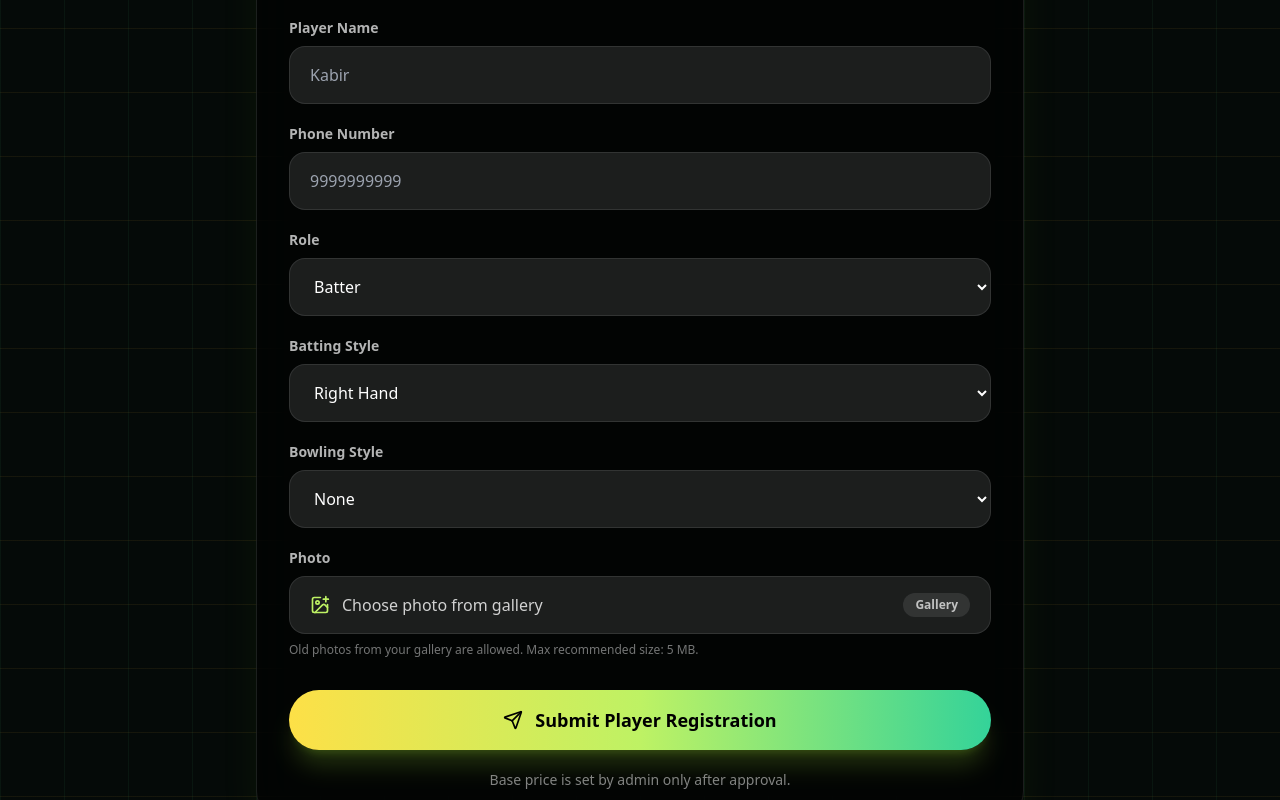
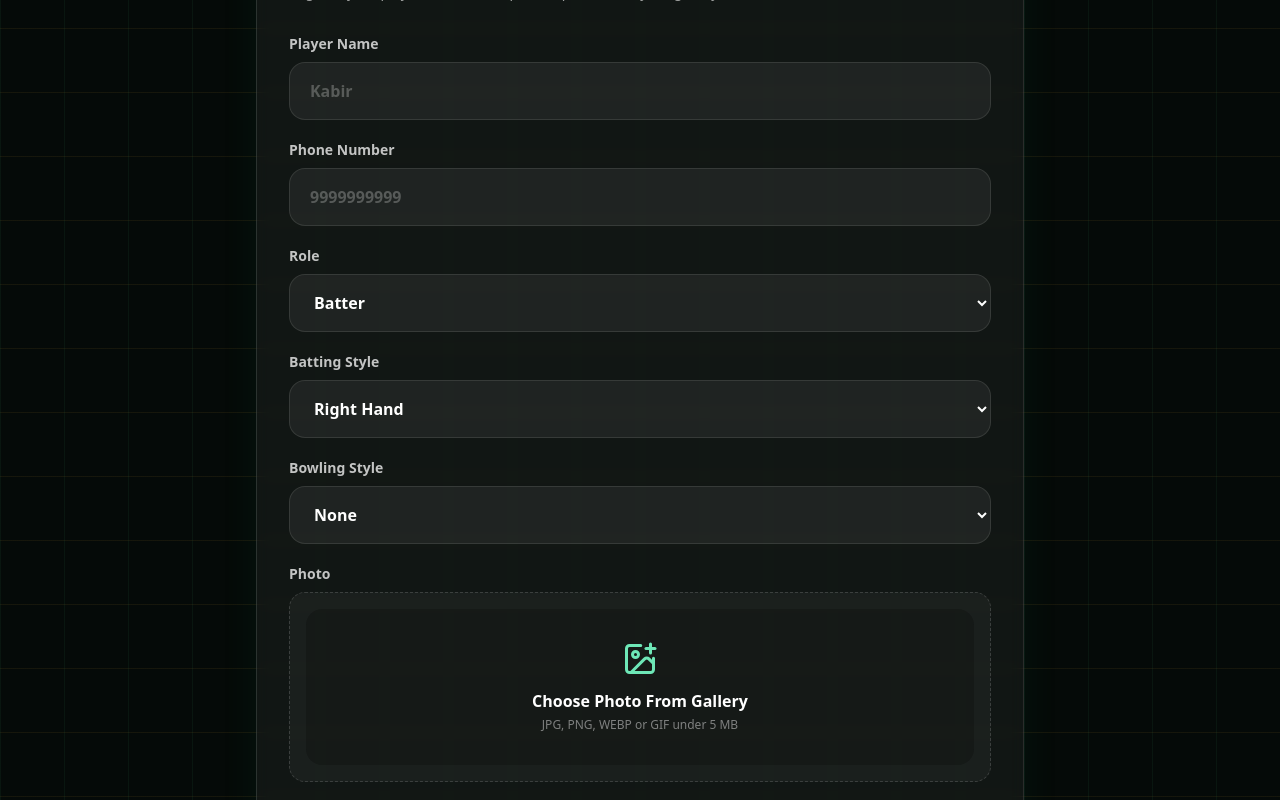
Before and after one commit to MohammedNoorDehalvi/Namee, a Next.js app: page /player-registration in a window 1280 px wide. Shown: the part 420-1220 px from the top of the page. Built offline with nearby package versions, Linux system fonts and the light colour scheme.

Commit message:
Remove registration limit and fix upload

```diff
--- a/app/api/players/register/route.ts
+++ b/app/api/players/register/route.ts
@@ -1,47 +1,48 @@
-import { NextResponse } from 'next/server';
-import { z } from 'zod';
-import { cleanPhoneInput, jsonError } from '@/lib/auction-server';
-import { isValidPhoneNumber } from '@/lib/auction-utils';
-import { createSupabaseAdmin } from '@/lib/supabase/admin';
+import { NextResponse } from "next/server";
+import { z } from "zod";
+import { cleanPhoneInput, jsonError } from "@/lib/auction-server";
+import { isValidPhoneNumber } from "@/lib/auction-utils";
+import { createSupabaseAdmin } from "@/lib/supabase/admin";
 
-export const runtime = 'nodejs';
+export const runtime = "nodejs";
 
-const PLAYER_PHOTO_BUCKET = 'player-photos';
+const PLAYER_PHOTO_BUCKET = "player-photos";
 const MAX_PHOTO_SIZE_BYTES = 5 * 1024 * 1024;
 
 const schema = z.object({
-  name: z.string().trim().min(2, 'Player name is required.'),
-  phone: z.string().trim().min(10, 'Phone number is required.'),
-  role: z.enum(['Batter', 'Bowler', 'All-rounder', 'Wicketkeeper']),
-  batting_style: z.enum(['Right Hand', 'Left Hand']),
-  bowling_style: z.enum(['Fast', 'Medium', 'Spin', 'None']),
+  name: z.string().trim().min(2, "Player name is required."),
+  phone: z.string().trim().min(10, "Phone number is required."),
+  role: z.enum(["Batter", "Bowler", "All-rounder", "Wicketkeeper"]),
+  batting_style: z.enum(["Right Hand", "Left Hand"]),
+  bowling_style: z.enum(["Fast", "Medium", "Spin", "None"]),
   photo_url: z.string().url().nullable().optional(),
 });
 
 type PlayerRegistrationInput = z.infer<typeof schema>;
 
 function fileExtension(file: File) {
-  const byName = file.name.split('.').pop()?.toLowerCase();
+  const byName = file.name.split(".").pop()?.toLowerCase();
   if (byName && /^[a-z0-9]+$/.test(byName)) return byName;
-  if (file.type === 'image/png') return 'png';
-  if (file.type === 'image/webp') return 'webp';
-  if (file.type === 'image/gif') return 'gif';
-  return 'jpg';
+  if (file.type === "image/png") return "png";
+  if (file.type === "image/webp") return "webp";
+  if (file.type === "image/gif") return "gif";
+  return "jpg";
 }
 
 function isStorageBucketMissing(message: string) {
   const safeMessage = message.toLowerCase();
-  return safeMessage.includes('bucket') && (safeMessage.includes('not found') || safeMessage.includes('does not exist'));
+  return safeMessage.includes("bucket") && (safeMessage.includes("not found") || safeMessage.includes("does not exist"));
 }
 
 async function ensurePhotoBucket(supabase: ReturnType<typeof createSupabaseAdmin>) {
   const { error } = await supabase.storage.createBucket(PLAYER_PHOTO_BUCKET, {
     public: true,
     fileSizeLimit: `${MAX_PHOTO_SIZE_BYTES}`,
-    allowedMimeTypes: ['image/jpeg', 'image/png', 'image/webp', 'image/gif'],
+    allowedMimeTypes: ["image/jpeg", "image/png", "image/webp", "image/gif"],
   });
 
-  if (error && !error.message.toLowerCase().includes('already exists')) {
+  const safeMessage = error?.message.toLowerCase() || "";
+  if (error && !safeMessage.includes("already exists") && !safeMessage.includes("already exist")) {
     throw new Error(error.message);
   }
 }
@@ -49,12 +50,12 @@ async function ensurePhotoBucket(supabase: ReturnType<typeof createSupabaseAdmin
 async function uploadPlayerPhoto(supabase: ReturnType<typeof createSupabaseAdmin>, photo: File | null) {
   if (!photo || photo.size === 0) return null;
 
-  if (!photo.type.startsWith('image/')) {
-    throw new Error('Please upload an image file only.');
+  if (!photo.type.startsWith("image/")) {
+    throw new Error("Please upload an image file only.");
   }
 
   if (photo.size > MAX_PHOTO_SIZE_BYTES) {
-    throw new Error('Photo is too large. Upload an image under 5 MB.');
+    throw new Error("Photo is too large. Upload an image under 5 MB.");
   }
 
   const ext = fileExtension(photo);
@@ -62,16 +63,16 @@ async function uploadPlayerPhoto(supabase: ReturnType<typeof createSupabaseAdmin
   const buffer = Buffer.from(await photo.arrayBuffer());
 
   let upload = await supabase.storage.from(PLAYER_PHOTO_BUCKET).upload(path, buffer, {
-    contentType: photo.type || 'image/jpeg',
-    cacheControl: '3600',
+    contentType: photo.type || "image/jpeg",
+    cacheControl: "3600",
     upsert: false,
   });
 
   if (upload.error && isStorageBucketMissing(upload.error.message)) {
     await ensurePhotoBucket(supabase);
     upload = await supabase.storage.from(PLAYER_PHOTO_BUCKET).upload(path, buffer, {
-      contentType: photo.type || 'image/jpeg',
-      cacheControl: '3600',
+      contentType: photo.type || "image/jpeg",
+      cacheControl: "3600",
       upsert: false,
     });
   }
@@ -85,28 +86,29 @@ async function uploadPlayerPhoto(supabase: ReturnType<typeof createSupabaseAdmin
 }
 
 async function parseRegistrationRequest(request: Request) {
-  const contentType = request.headers.get('content-type') || '';
+  const contentType = request.headers.get("content-type") || "";
 
-  if (contentType.includes('multipart/form-data')) {
+  if (contentType.includes("multipart/form-data")) {
     const formData = await request.formData();
-    const photo = formData.get('photo');
+    const photo = formData.get("photo");
 
     return {
       data: {
-        name: String(formData.get('name') || ''),
-        phone: String(formData.get('phone') || ''),
-        role: String(formData.get('role') || ''),
-        batting_style: String(formData.get('batting_style') || ''),
-        bowling_style: String(formData.get('bowling_style') || ''),
+        name: String(formData.get("name") || ""),
+        phone: String(formData.get("phone") || ""),
+        role: String(formData.get("role") || ""),
+        batting_style: String(formData.get("batting_style") || ""),
+        bowling_style: String(formData.get("bowling_style") || ""),
       },
       photo: photo instanceof File ? photo : null,
     };
   }
 
-  return {
-    data: await request.json(),
-    photo: null,
-  };
+  return { data: await request.json(), photo: null };
+}
+
+function removedLimitMessage(message: string) {
+  return message.toLowerCase().includes("already registered 2") || message.toLowerCase().includes("phone number has already registered");
 }
 
 export async function POST(request: Request) {
@@ -115,32 +117,21 @@ export async function POST(request: Request) {
     const parsed = schema.safeParse(data);
 
     if (!parsed.success) {
-      return jsonError(parsed.error.issues[0]?.message || 'Invalid registration details.');
+      return jsonError(parsed.error.issues[0]?.message || "Invalid registration details.");
     }
 
     const phone = cleanPhoneInput(parsed.data.phone);
     if (!isValidPhoneNumber(phone)) {
-      return jsonError('Enter a valid phone number.');
+      return jsonError("Enter a valid phone number.");
     }
 
     const supabase = createSupabaseAdmin();
-    const { count, error: countError } = await supabase
-      .from('players')
-      .select('id', { count: 'exact', head: true })
-      .eq('normalized_phone', phone);
-
-    if (countError) {
-      return jsonError(countError.message, 500);
-    }
-
-    if ((count || 0) >= 2) {
-      return jsonError('This phone number has already registered 2 players.');
-    }
-
     const photoUrl = await uploadPlayerPhoto(supabase, photo);
     const payload: PlayerRegistrationInput = parsed.data;
 
-    const { error } = await supabase.from('players').insert({
+    // No registration rate limit / no max-2-phone-number check here.
+    // Phone is only normalized and validated.
+    const { error } = await supabase.from("players").insert({
       name: payload.name,
       phone,
       normalized_phone: phone,
@@ -148,24 +139,22 @@ export async function POST(request: Request) {
       batting_style: payload.batting_style,
       bowling_style: payload.bowling_style,
       photo_url: photoUrl || payload.photo_url || null,
-      approval_status: 'Pending',
-      status: 'Available',
-      auction_status: 'PENDING',
+      approval_status: "Pending",
+      status: "Available",
+      auction_status: "PENDING",
       base_price: null,
       current_bid: 0,
     });
 
     if (error) {
-      return jsonError(
-        error.message.includes('already registered 2')
-          ? 'This phone number has already registered 2 players.'
-          : error.message,
-        400,
-      );
+      if (removedLimitMessage(error.message)) {
+        return jsonError("Old database phone limit is still active. Run supabase/remove_phone_limit.sql once in Supabase SQL Editor.", 400);
+      }
+      return jsonError(error.message, 400);
     }
 
     return NextResponse.json({ ok: true });
   } catch (error) {
-    return jsonError(error instanceof Error ? error.message : 'Registration failed.', 500);
+    return jsonError(error instanceof Error ? error.message : "Registration failed.", 500);
   }
 }
--- a/components/forms/PlayerRegistrationForm.tsx
+++ b/components/forms/PlayerRegistrationForm.tsx
@@ -1,24 +1,27 @@
-'use client';
+"use client";
 
-import { useRef, useState } from 'react';
-import { ImagePlus, Send } from 'lucide-react';
-import { battingStyles, bowlingStyles, playerRoles } from '@/lib/constants';
-import { normalizePhoneNumber } from '@/lib/auction-utils';
-import { toast } from '@/components/ui/AppToaster';
-
-const initialForm = {
-  name: '',
-  phone: '',
-  role: 'Batter',
-  batting_style: 'Right Hand',
-  bowling_style: 'None',
-};
+import { useMemo, useRef, useState } from "react";
+import { ImagePlus, Send, X } from "lucide-react";
+import { battingStyles, bowlingStyles, playerRoles } from "@/lib/constants";
+import { normalizePhoneNumber } from "@/lib/auction-utils";
+import { toast } from "@/components/ui/AppToaster";
 
 export function PlayerRegistrationForm() {
-  const [form, setForm] = useState(initialForm);
+  const fileInputRef = useRef<HTMLInputElement | null>(null);
+  const [form, setForm] = useState({
+    name: "",
+    phone: "",
+    role: "Batter",
+    batting_style: "Right Hand",
+    bowling_style: "None",
+  });
   const [file, setFile] = useState<File | null>(null);
   const [loading, setLoading] = useState(false);
-  const fileRef = useRef<HTMLInputElement | null>(null);
+
+  const previewUrl = useMemo(() => {
+    if (!file) return null;
+    return URL.createObjectURL(file);
+  }, [file]);
 
   function update(key: string, value: string) {
     setForm((old) => ({ ...old, [key]: value }));
@@ -26,133 +29,178 @@ export function PlayerRegistrationForm() {
 
   async function onSubmit(e: React.FormEvent) {
     e.preventDefault();
+    if (loading) return;
+
     setLoading(true);
-
     try {
       const body = new FormData();
-      body.set('name', form.name.trim());
-      body.set('phone', normalizePhoneNumber(form.phone));
-      body.set('role', form.role);
-      body.set('batting_style', form.batting_style);
-      body.set('bowling_style', form.bowling_style);
-      if (file) body.set('photo', file);
+      body.append("name", form.name.trim());
+      body.append("phone", normalizePhoneNumber(form.phone));
+      body.append("role", form.role);
+      body.append("batting_style", form.batting_style);
+      body.append("bowling_style", form.bowling_style);
+      if (file) body.append("photo", file);
 
-      const res = await fetch('/api/players/register', {
-        method: 'POST',
+      const res = await fetch("/api/players/register", {
+        method: "POST",
         body,
       });
 
       const json = await res.json().catch(() => ({}));
-      if (!res.ok) throw new Error(json.error || 'Registration failed');
+      if (!res.ok) throw new Error(json.error || "Registration failed");
 
-      toast('Player registered. Waiting for admin approval.');
-      setForm(initialForm);
+      toast("Player registered. Waiting for admin approval.");
+      setForm({
+        name: "",
+        phone: "",
+        role: "Batter",
+        batting_style: "Right Hand",
+        bowling_style: "None",
+      });
       setFile(null);
-      if (fileRef.current) fileRef.current.value = '';
+      if (fileInputRef.current) fileInputRef.current.value = "";
     } catch (err) {
-      toast(err instanceof Error ? err.message : 'Registration failed');
+      toast(err instanceof Error ? err.message : "Registration failed");
     } finally {
       setLoading(false);
     }
   }
 
   return (
-    <form
-      onSubmit={onSubmit}
-      className="mx-auto max-w-3xl rounded-[2rem] border border-white/10 bg-black/55 p-6 shadow-2xl shadow-lime-500/10 backdrop-blur-xl md:p-8"
-    >
-      <div className="mb-6">
-        <p className="text-sm font-semibold uppercase tracking-[0.3em] text-lime-300">Join the auction</p>
-        <h1 className="mt-2 text-3xl font-black text-white md:text-4xl">Player Registration</h1>
-        <p className="mt-2 text-sm text-white/60">One phone number can register maximum 2 players.</p>
+    <form onSubmit={onSubmit} className="mx-auto max-w-3xl rounded-[2rem] border border-white/10 bg-white/[0.05] p-6 shadow-2xl shadow-emerald-500/10 backdrop-blur md:p-8">
+      <div className="mb-8">
+        <p className="text-sm font-semibold uppercase tracking-[0.3em] text-emerald-300">APL Registration</p>
+        <h2 className="mt-3 text-3xl font-black text-white md:text-4xl">Player Registration</h2>
+        <p className="mt-3 text-sm text-white/60">Register your player details and upload a photo from your gallery.</p>
       </div>
 
       <div className="grid gap-5">
         <Field label="Player Name">
           <input
-            className="w-full rounded-2xl border border-white/10 bg-white/10 px-5 py-4 text-white outline-none transition focus:border-lime-300"
             value={form.name}
-            onChange={(e) => update('name', e.target.value)}
+            onChange={(e) => update("name", e.target.value)}
             placeholder="Kabir"
             required
+            className="w-full rounded-2xl border border-white/10 bg-white/[0.06] px-5 py-4 text-base font-semibold text-white outline-none transition placeholder:text-white/25 focus:border-emerald-300/70 focus:bg-white/[0.09]"
           />
         </Field>
 
         <Field label="Phone Number">
           <input
-            className="w-full rounded-2xl border border-white/10 bg-white/10 px-5 py-4 text-white outline-none transition focus:border-lime-300"
             value={form.phone}
-            onChange={(e) => update('phone', e.target.value)}
+            onChange={(e) => update("phone", e.target.value)}
             inputMode="tel"
             placeholder="9999999999"
             required
+            className="w-full rounded-2xl border border-white/10 bg-white/[0.06] px-5 py-4 text-base font-semibold text-white outline-none transition placeholder:text-white/25 focus:border-emerald-300/70 focus:bg-white/[0.09]"
           />
         </Field>
 
         <Field label="Role">
           <select
-            className="w-full rounded-2xl border border-white/10 bg-white/10 px-5 py-4 text-white outline-none transition focus:border-lime-300"
             value={form.role}
-            onChange={(e) => update('role', e.target.value)}
+            onChange={(e) => update("role", e.target.value)}
+            className="w-full rounded-2xl border border-white/10 bg-white/[0.06] px-5 py-4 text-base font-semibold text-white outline-none transition focus:border-emerald-300/70 focus:bg-white/[0.09]"
           >
             {playerRoles.map((role) => (
-              <option key={role}>{role}</option>
+              <option key={role} value={role} className="bg-slate-950 text-white">
+                {role}
+              </option>
             ))}
           </select>
         </Field>
 
         <Field label="Batting Style">
           <select
-            className="w-full rounded-2xl border border-white/10 bg-white/10 px-5 py-4 text-white outline-none transition focus:border-lime-300"
             value={form.batting_style}
-            onChange={(e) => update('batting_style', e.target.value)}
+            onChange={(e) => update("batting_style", e.target.value)}
+            className="w-full rounded-2xl border border-white/10 bg-white/[0.06] px-5 py-4 text-base font-semibold text-white outline-none transition focus:border-emerald-300/70 focus:bg-white/[0.09]"
           >
             {battingStyles.map((style) => (
-              <option key={style}>{style}</option>
+              <option key={style} value={style} className="bg-slate-950 text-white">
+                {style}
+              </option>
             ))}
           </select>
         </Field>
 
         <Field label="Bowling Style">
           <select
-            className="w-full rounded-2xl border border-white/10 bg-white/10 px-5 py-4 text-white outline-none transition focus:border-lime-300"
             value={form.bowling_style}
-            onChange={(e) => update('bowling_style', e.target.value)}
+            onChange={(e) => update("bowling_style", e.target.value)}
+            className="w-full rounded-2xl border border-white/10 bg-white/[0.06] px-5 py-4 text-base font-semibold text-white outline-none transition focus:border-emerald-300/70 focus:bg-white/[0.09]"
           >
             {bowlingStyles.map((style) => (
-              <option key={style}>{style}</option>
+              <option key={style} value={style} className="bg-slate-950 text-white">
+                {style}
+              </option>
             ))}
           </select>
         </Field>
 
         <Field label="Photo">
-          <label className="flex cursor-pointer items-center justify-between gap-3 rounded-2xl border border-white/10 bg-white/10 px-5 py-4 text-white transition hover:border-lime-300/70">
-            <span className="flex min-w-0 items-center gap-3">
-              <ImagePlus className="h-5 w-5 shrink-0 text-lime-300" />
-              <span className="truncate text-white/80">{file ? file.name : 'Choose photo from gallery'}</span>
-            </span>
-            <span className="shrink-0 rounded-full bg-white/10 px-3 py-1 text-xs font-bold text-white/70">Gallery</span>
+          <div className="rounded-2xl border border-dashed border-white/15 bg-white/[0.04] p-4">
             <input
-              ref={fileRef}
+              ref={fileInputRef}
               type="file"
               accept="image/*"
               className="hidden"
               onChange={(e) => setFile(e.target.files?.[0] || null)}
             />
-          </label>
-          <p className="mt-2 text-xs text-white/45">Old photos from your gallery are allowed. Max recommended size: 5 MB.</p>
+
+            {previewUrl ? (
+              <div className="flex flex-col gap-4 sm:flex-row sm:items-center">
+                {/* eslint-disable-next-line @next/next/no-img-element */}
+                <img src={previewUrl} alt="Selected player" className="h-28 w-28 rounded-2xl object-cover ring-1 ring-white/10" />
+                <div className="min-w-0 flex-1">
+                  <p className="truncate text-sm font-bold text-white">{file?.name}</p>
+                  <p className="mt-1 text-xs text-white/50">Gallery photo selected</p>
+                  <div className="mt-4 flex flex-wrap gap-2">
+                    <button
+                      type="button"
+                      onClick={() => fileInputRef.current?.click()}
+                      className="rounded-full border border-white/10 bg-white/[0.07] px-4 py-2 text-xs font-bold text-white transition hover:bg-white/[0.12]"
+                    >
+                      Change Photo
+                    </button>
+                    <button
+                      type="button"
+                      onClick={() => {
+                        setFile(null);
+                        if (fileInputRef.current) fileInputRef.current.value = "";
+                      }}
+                      className="inline-flex items-center gap-2 rounded-full border border-red-400/20 bg-red-500/10 px-4 py-2 text-xs font-bold text-red-200 transition hover:bg-red-500/20"
+                    >
+                      <X className="h-3.5 w-3.5" /> Remove
+                    </button>
+                  </div>
+                </div>
+              </div>
+            ) : (
+              <button
+                type="button"
+                onClick={() => fileInputRef.current?.click()}
+                className="flex w-full flex-col items-center justify-center rounded-2xl bg-black/20 px-5 py-8 text-center transition hover:bg-black/30"
+              >
+                <ImagePlus className="h-9 w-9 text-emerald-300" />
+                <span className="mt-3 text-base font-extrabold text-white">Choose Photo From Gallery</span>
+                <span className="mt-1 text-xs text-white/45">JPG, PNG, WEBP or GIF under 5 MB</span>
+              </button>
+            )}
+          </div>
         </Field>
       </div>
 
       <button
+        type="submit"
         disabled={loading}
-        className="mt-8 flex w-full items-center justify-center gap-3 rounded-full bg-gradient-to-r from-yellow-300 via-lime-300 to-emerald-400 px-6 py-4 text-lg font-black text-black shadow-xl shadow-lime-400/20 transition hover:scale-[1.01] disabled:cursor-not-allowed disabled:opacity-60"
+        className="mt-8 inline-flex w-full items-center justify-center gap-3 rounded-full bg-gradient-to-r from-yellow-300 via-lime-300 to-emerald-400 px-6 py-4 text-base font-black text-slate-950 shadow-xl shadow-emerald-500/20 transition hover:scale-[1.01] disabled:cursor-not-allowed disabled:opacity-60"
       >
         <Send className="h-5 w-5" />
-        {loading ? 'Submitting...' : 'Submit Player Registration'}
+        {loading ? "Submitting..." : "Submit Player Registration"}
       </button>
 
-      <p className="mt-5 text-center text-sm text-white/50">Base price is set by admin only after approval.</p>
+      <p className="mt-5 text-center text-sm text-white/45">Base price is set by admin only after approval.</p>
     </form>
   );
 }
@@ -160,7 +208,7 @@ export function PlayerRegistrationForm() {
 function Field({ label, children }: { label: string; children: React.ReactNode }) {
   return (
     <label className="block">
-      <span className="mb-2 block text-sm font-bold text-white/70">{label}</span>
+      <span className="mb-2 block text-sm font-extrabold text-white/75">{label}</span>
       {children}
     </label>
   );
```
Also changed, not shown: 1 other file (tests, documents, lock files or other folders).
